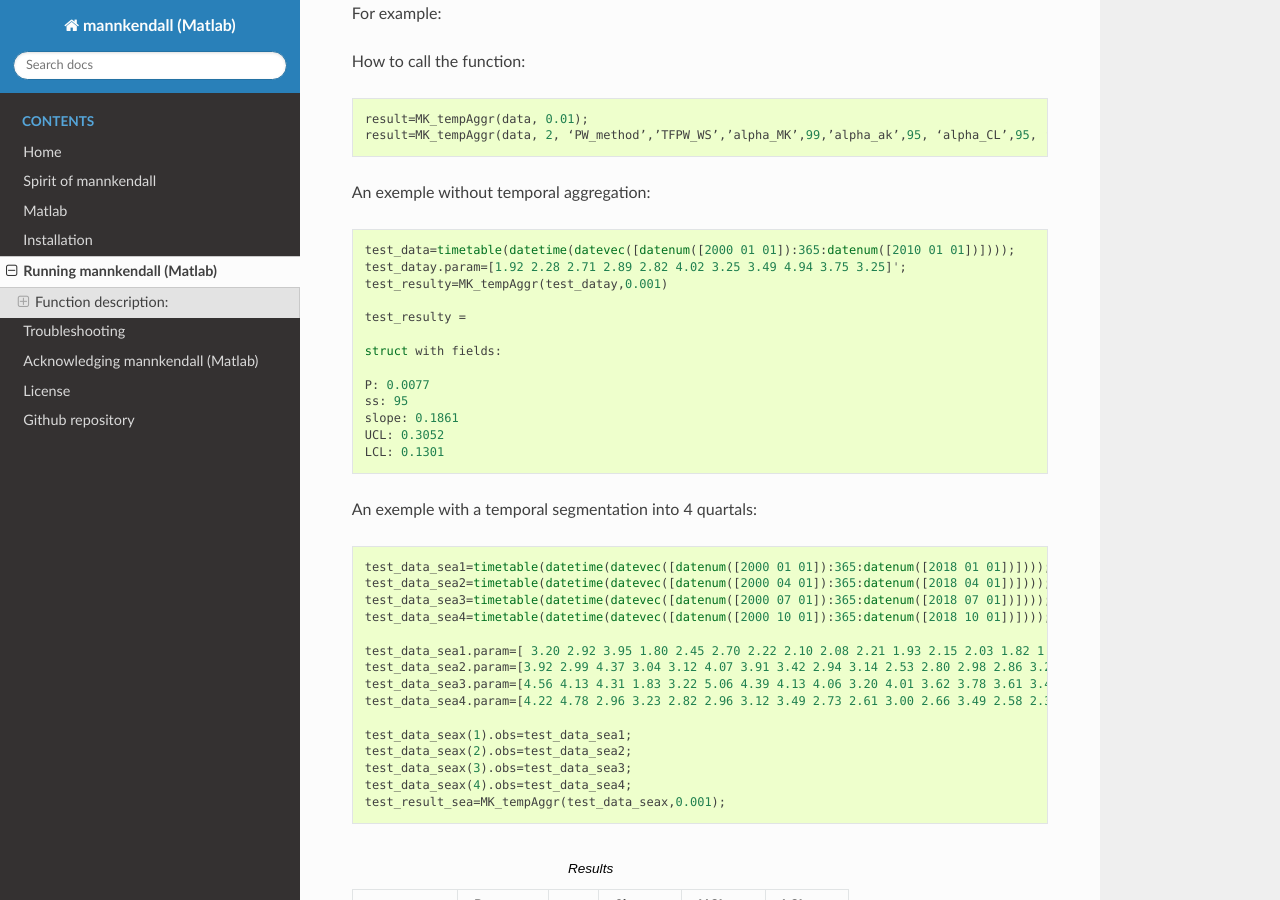
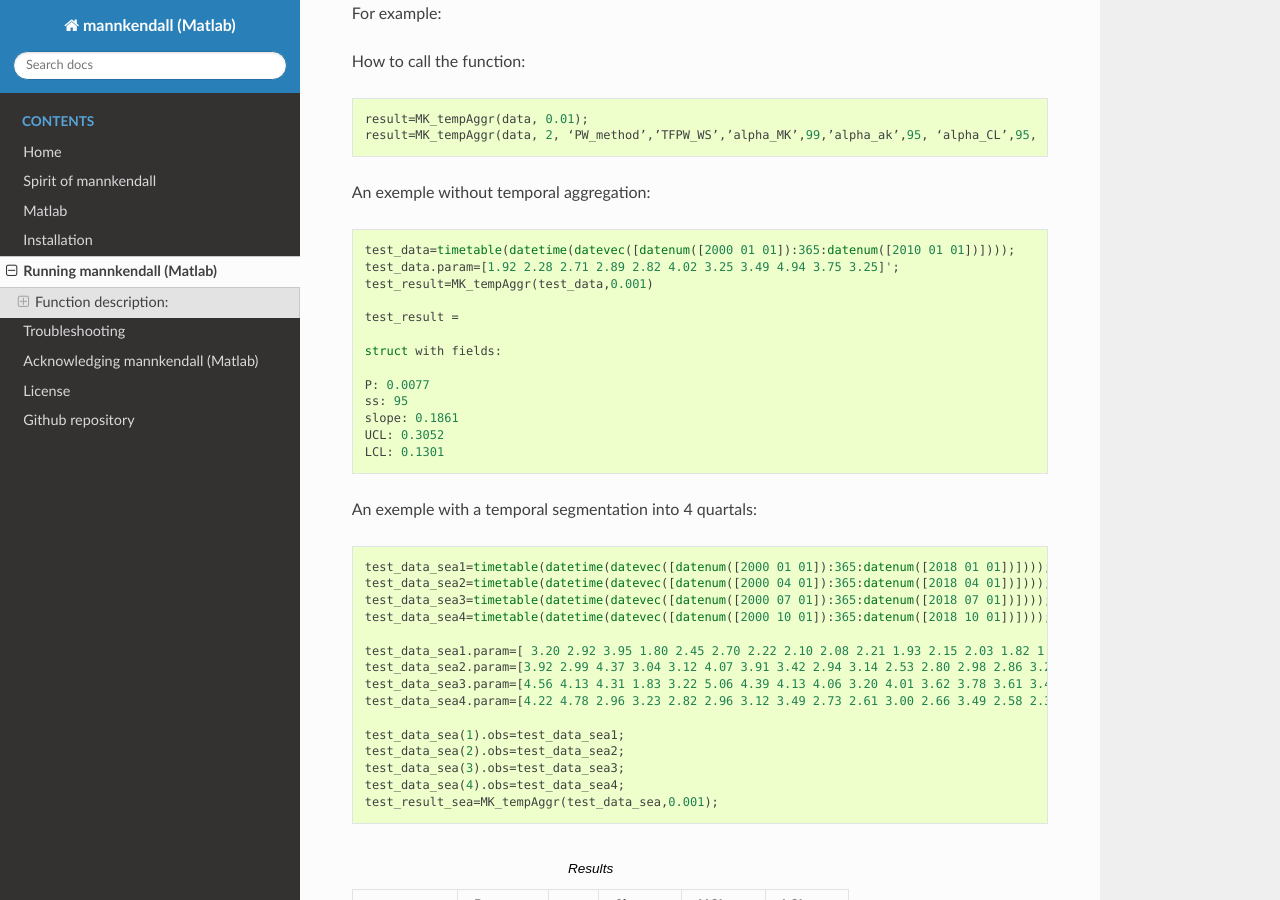
Before and after one commit to mannkendall/Matlab, a Sphinx documentation site: the page built from docs/source/running.rst, in a window 1280 px wide and 900 px high, scrolled down 297 px. Built offline with Sphinx 7.4.7 and the Read the Docs theme 2.0.0, drawn with Linux system fonts in a browser that asks for light colours; the version number could not be read and is left out.

Commit message:
Update running.rst
Correction des x et y surnuméraires

```diff
--- a/docs/source/running.rst
+++ b/docs/source/running.rst
@@ -24,10 +24,10 @@ An exemple without temporal aggregation:
 .. code-block:: Matlab
 
    test_data=timetable(datetime(datevec([datenum([2000 01 01]):365:datenum([2010 01 01])])));
-   test_datay.param=[1.92 2.28 2.71 2.89 2.82 4.02 3.25 3.49 4.94 3.75 3.25]';
-   test_resulty=MK_tempAggr(test_datay,0.001)
+   test_data.param=[1.92 2.28 2.71 2.89 2.82 4.02 3.25 3.49 4.94 3.75 3.25]';
+   test_result=MK_tempAggr(test_data,0.001)
 
-   test_resulty =
+   test_result =
 
    struct with fields:
 
@@ -51,11 +51,11 @@ An exemple with a temporal segmentation into 4 quartals:
     test_data_sea3.param=[4.56 4.13 4.31 1.83 3.22 5.06 4.39 4.13 4.06 3.20 4.01 3.62 3.78 3.61 3.42 3.65 2.39 3.01 3.03]';
     test_data_sea4.param=[4.22 4.78 2.96 3.23 2.82 2.96 3.12 3.49 2.73 2.61 3.00 2.66 3.49 2.58 2.32 2.10 2.38 2.29 2.07]';
 
-    test_data_seax(1).obs=test_data_sea1;
-    test_data_seax(2).obs=test_data_sea2;
-    test_data_seax(3).obs=test_data_sea3;
-    test_data_seax(4).obs=test_data_sea4;
-    test_result_sea=MK_tempAggr(test_data_seax,0.001);
+    test_data_sea(1).obs=test_data_sea1;
+    test_data_sea(2).obs=test_data_sea2;
+    test_data_sea(3).obs=test_data_sea3;
+    test_data_sea(4).obs=test_data_sea4;
+    test_result_sea=MK_tempAggr(test_data_sea,0.001);
 
 .. csv-table::     Results
    :header: "  ", "P", "ss", "Slope", "UCL", "LCL"
```
